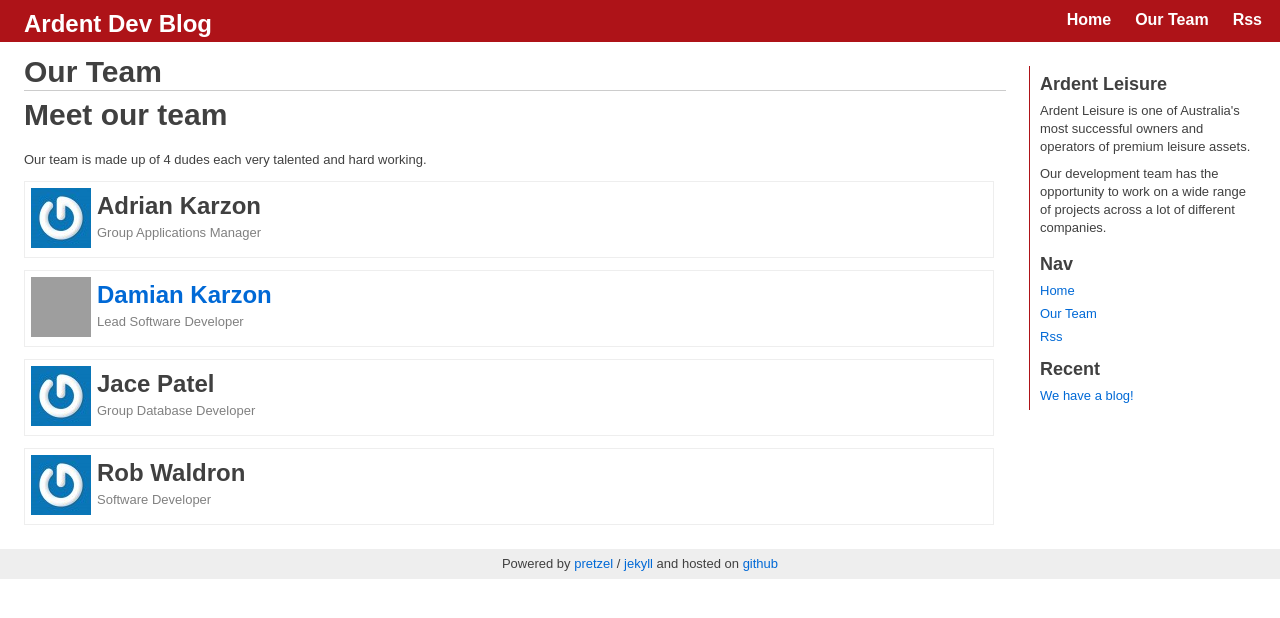
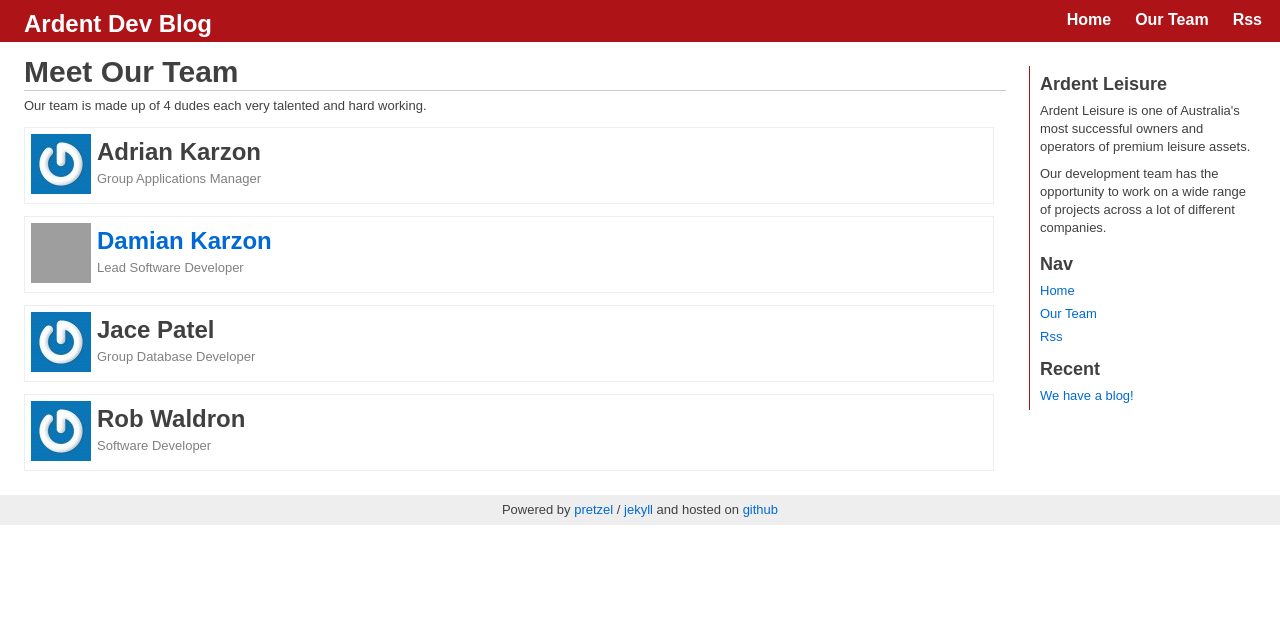
Before and after one commit to ArdentLeisure/ardentleisure.github.com, a Jekyll site: the page built from team.md, in a window 1280 px wide. Shown: the top 618 px of the page. Built offline with Jekyll 4.4.1, drawn with Linux system fonts in a browser that asks for light colours; comment, search, counter and statistics services are not loaded; grey boxes are pictures that could not be loaded.

Commit message:
More layout stuff.

```diff
--- a/team.md
+++ b/team.md
@@ -1,10 +1,8 @@
 ---
-title: Our Team
+title: Meet Our Team
 layout : page
 permalink: /team/
 ---
-
-<h1>Meet our team</h1>
 
 <p>
 	Our team is made up of 4 dudes each very talented and hard working.
```
Also changed, not shown: index.md (+5 -5 lines).
